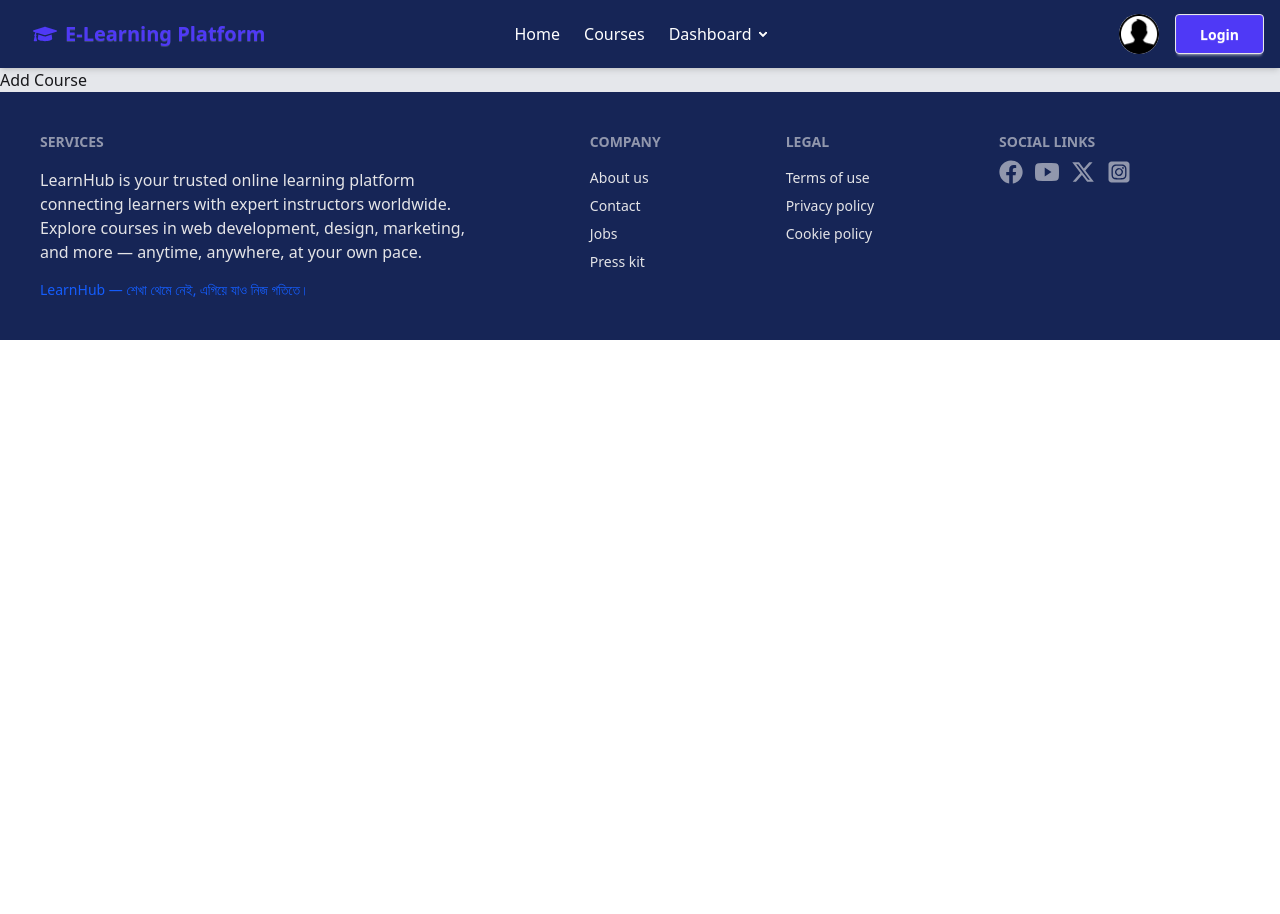
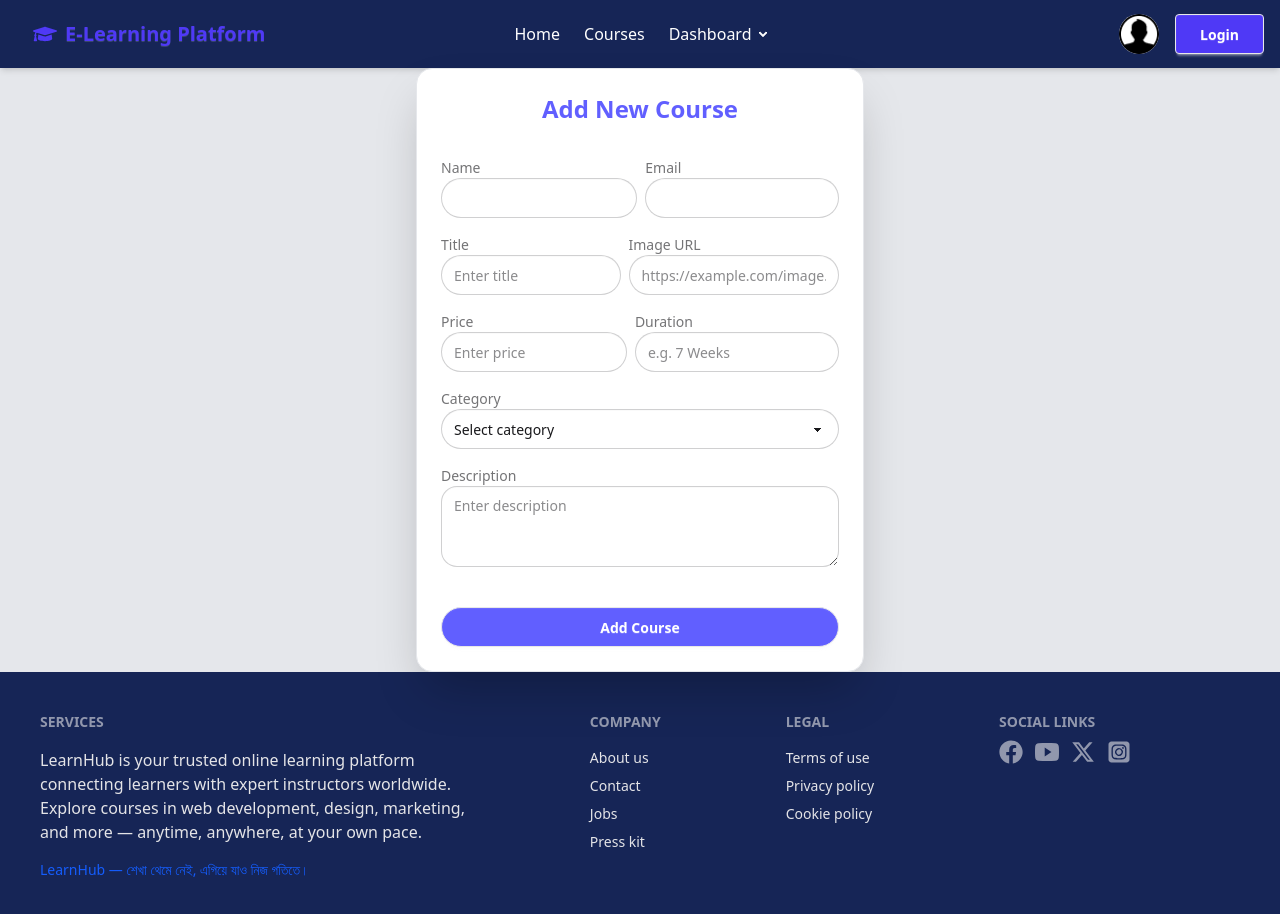
Before and after one commit to saifur-sagor/Assignment-10-client-side, a React (Vite) app: page /addCourse in a window 1280 px wide. Shown: the top 914 px of the page. Before the commit the page ends 800 px from the top, so only its background shows below. Built offline with nearby package versions, Linux system fonts and the light colour scheme; no server answers.

Commit message:
add course

```diff
--- /dev/null
+++ b/src/Components/Home.jsx
@@ -0,0 +1,14 @@
+import React from "react";
+import CourseCard from "./CourseCard";
+
+const Home = ({ courses }) => {
+  return (
+    <div className="grid grid-cols-1 md:grid-cols-2 lg:grid-cols-3 gap-5">
+      {courses.map((course) => (
+        <CourseCard key={course._id} course={course}></CourseCard>
+      ))}
+    </div>
+  );
+};
+
+export default Home;
--- a/src/Components/MainLayout.jsx
+++ b/src/Components/MainLayout.jsx
@@ -7,9 +7,7 @@ const MainLayout = () => {
   return (
     <div className="bg-gray-200">
       <Navbar></Navbar>
-      <div>
-        <Outlet></Outlet>
-      </div>
+      <Outlet></Outlet>
       <Footer></Footer>
     </div>
   );
--- a/src/Components/Pages/AddCourses.jsx
+++ b/src/Components/Pages/AddCourses.jsx
@@ -1,9 +1,165 @@
-import React from "react";
+import React, { use } from "react";
+import { AuthContext } from "../Provider/AuthProvider";
 
 const AddCourses = () => {
+  const { user } = use(AuthContext);
+  console.log(user);
+  const handleSubmit = (e) => {
+    e.preventDefault();
+    const form = e.target;
+    const courseData = {
+      title: form.title.value,
+      image: form.image.value,
+      price: parseFloat(form.price.value),
+      duration: form.duration.value,
+      category: form.category.value,
+      description: form.description.value,
+      instructor: {
+        name: user?.displayName,
+        email: user?.email,
+      },
+    };
+    console.log(courseData);
+    fetch("http://localhost:4000/course", {
+      method: "POST",
+      headers: {
+        "content-type": "application/json",
+      },
+      body: JSON.stringify(courseData),
+    })
+      .then((res) => res.json())
+      .then((data) => {
+        console.log("after added course", data);
+      });
+  };
+
   return (
-    <div>
-      <h2>Add Course</h2>
+    <div className="card border border-gray-200 bg-base-100 w-full max-w-md mx-auto shadow-2xl rounded-2xl">
+      <div className="card-body p-6 relative">
+        <h2 className="text-2xl text-indigo-500 font-bold text-center mb-6">
+          Add New Course
+        </h2>
+        <form onSubmit={handleSubmit} className="space-y-4">
+          <div className="flex gap-2">
+            {/* instructor info */}
+            {/* Name Field */}
+            <div>
+              <label className="label font-medium">Name</label>
+              <input
+                type="text"
+                name="name"
+                required
+                className="input w-full rounded-full focus:border-0 focus:outline-gray-200"
+                defaultValue={user?.displayName}
+                readOnly
+              />
+            </div>
+            {/* Email field */}
+            <div>
+              <label className="label font-medium">Email</label>
+              <input
+                type="email"
+                name="email"
+                required
+                className="input w-full rounded-full focus:border-0 focus:outline-gray-200"
+                defaultValue={user?.email}
+                readOnly
+              />
+            </div>
+          </div>
+          <div className="flex gap-2">
+            {/* Course Info */}
+            {/* Title */}
+            <div>
+              <label className="label font-medium">Title</label>
+              <input
+                type="text"
+                name="title"
+                required
+                className="input w-full rounded-full focus:border-0 focus:outline-gray-200"
+                placeholder="Enter title"
+              />
+            </div>
+            {/* Image URL */}
+            <div>
+              <label className="label font-medium">Image URL</label>
+              <input
+                type="url"
+                name="image"
+                required
+                className="input w-full rounded-full focus:border-0 focus:outline-gray-200"
+                placeholder="https://example.com/image.jpg"
+              />
+            </div>
+          </div>
+          <div className="flex gap-2">
+            {/* Price */}
+            <div>
+              <label className="label font-medium">Price</label>
+              <input
+                type="text"
+                name="price"
+                required
+                className="input w-full rounded-full focus:border-0 focus:outline-gray-200"
+                placeholder="Enter price"
+              />
+            </div>
+            {/* Duration */}
+            <div>
+              <label className="label font-medium">Duration</label>
+              <input
+                type="text"
+                name="duration"
+                required
+                className="input w-full rounded-full focus:border-0 focus:outline-gray-200"
+                placeholder="e.g. 7 Weeks"
+              />
+            </div>
+          </div>
+          {/* Category Dropdown */}
+          <div>
+            <label className="label font-medium">Category</label>
+            <select
+              defaultValue={""}
+              name="category"
+              required
+              className="select w-full rounded-full focus:border-0 focus:outline-gray-200"
+            >
+              <option value="" disabled>
+                Select category
+              </option>
+              <option value="Vehicles">Web Development</option>
+              <option value="Plants">Front-End</option>
+              <option value="Foods">Backend</option>
+              <option value="Foods">Full Stack</option>
+              <option value="Foods">Web Design</option>
+              <option value="Foods">Graphics Design</option>
+              <option value="Foods">Digital Marketing</option>
+              <option value="Other">Other</option>
+            </select>
+          </div>
+
+          {/* Description Textarea */}
+          <div>
+            <label className="label font-medium">Description</label>
+            <textarea
+              name="description"
+              required
+              rows="3"
+              className="textarea w-full rounded-2xl focus:border-0 focus:outline-gray-200"
+              placeholder="Enter description"
+            ></textarea>
+          </div>
+
+          {/* Submit Button */}
+          <button
+            type="submit"
+            className="btn w-full mt-6 rounded-full text-white bg-indigo-500"
+          >
+            Add Course
+          </button>
+        </form>
+      </div>
     </div>
   );
 };
--- a/src/Components/Pages/HomePage.jsx
+++ b/src/Components/Pages/HomePage.jsx
@@ -3,7 +3,7 @@ import BannerCarousel from "../BannerCarousel";
 import TopInstructor from "../TopInstructor";
 import WhyChoseUs from "../WhyChoseUs";
 import { useLoaderData } from "react-router";
-import CourseCard from "../CourseCard";
+import Home from "../Home";
 
 const HomePage = () => {
   const courses = useLoaderData();
@@ -11,11 +11,7 @@ const HomePage = () => {
   return (
     <>
       <BannerCarousel></BannerCarousel>
-      <div className="grid grid-cols-1 md:grid-cols-2 lg:grid-cols-3 gap-5">
-        {courses.map((course) => (
-          <CourseCard key={course._id} course={course}></CourseCard>
-        ))}
-      </div>
+      <Home courses={courses}></Home>
       <TopInstructor></TopInstructor>
       <WhyChoseUs></WhyChoseUs>
     </>
```
